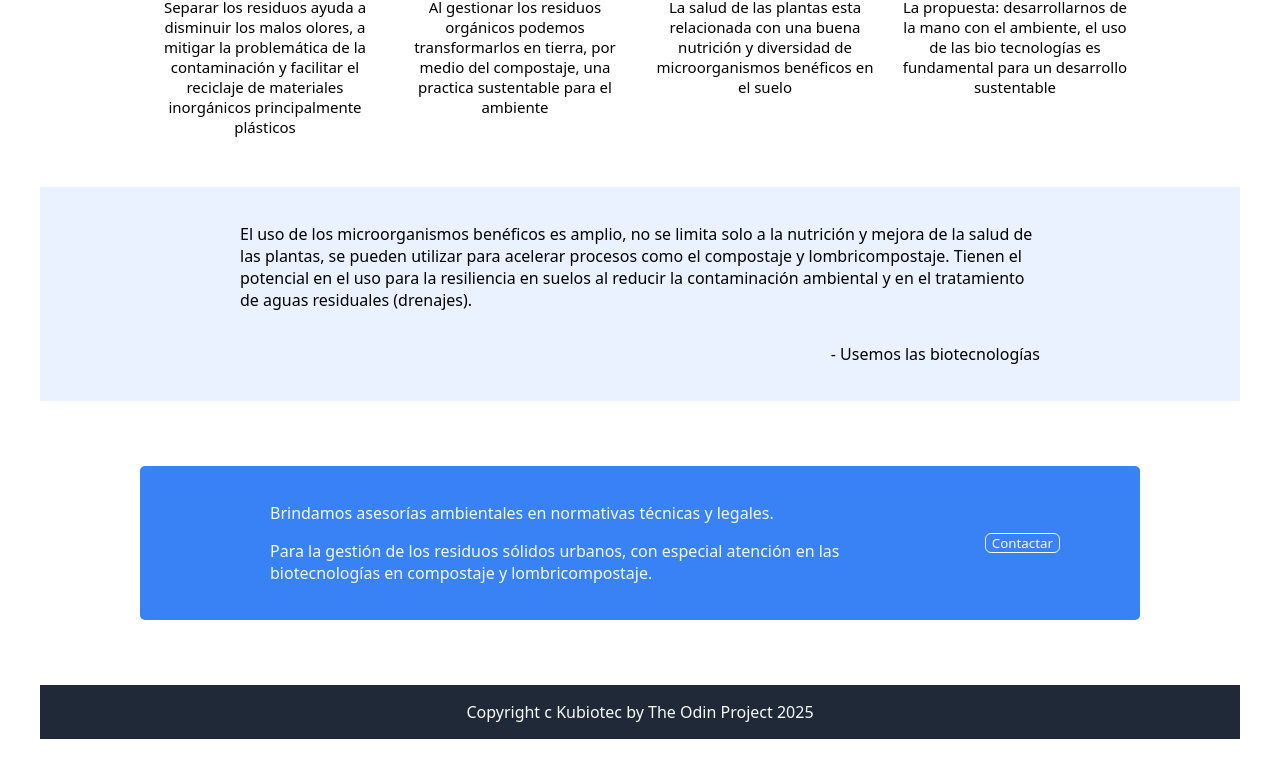
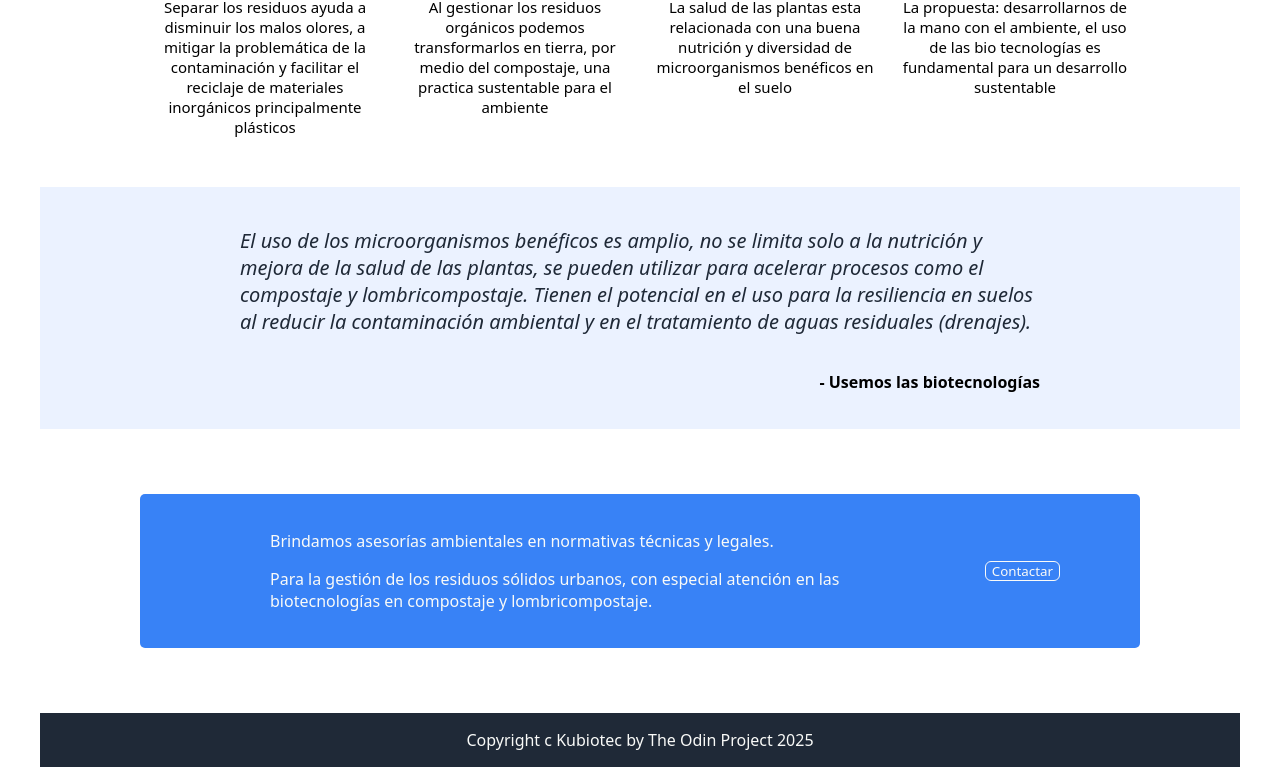
Before and after one commit to kubodread/kubiotec, a plain HTML site: page index.html in a window 1280 px wide. Shown: the part 932-1707 px from the top of the page. Before the commit the page ends 1679 px from the top, so only its background shows below. Drawn offline with Linux system fonts and the light colour scheme.

Commit message:
Pagina realizada en odin project usando flexbox para productos kubiotec como ejemplo

```diff
--- a/style.css
+++ b/style.css
@@ -158,8 +158,15 @@ button {
     flex-direction: column;
 }
 
+.p1{
+    font-style: italic;
+    font-size: 20px;
+    color: #1f2937;
+}
+
 .p2 {
     text-align: right;
+    font-weight: 900;
 
 }
 
```
